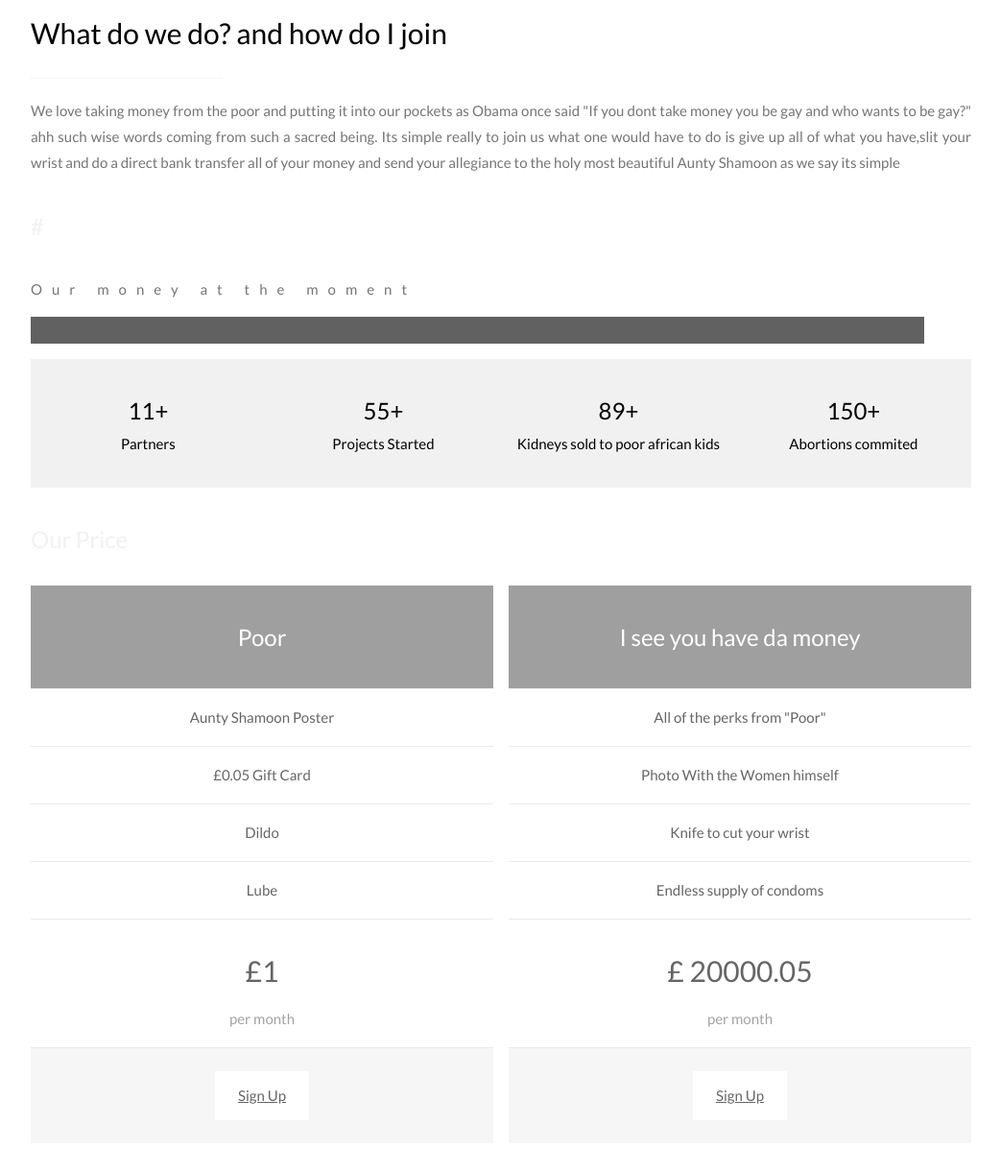
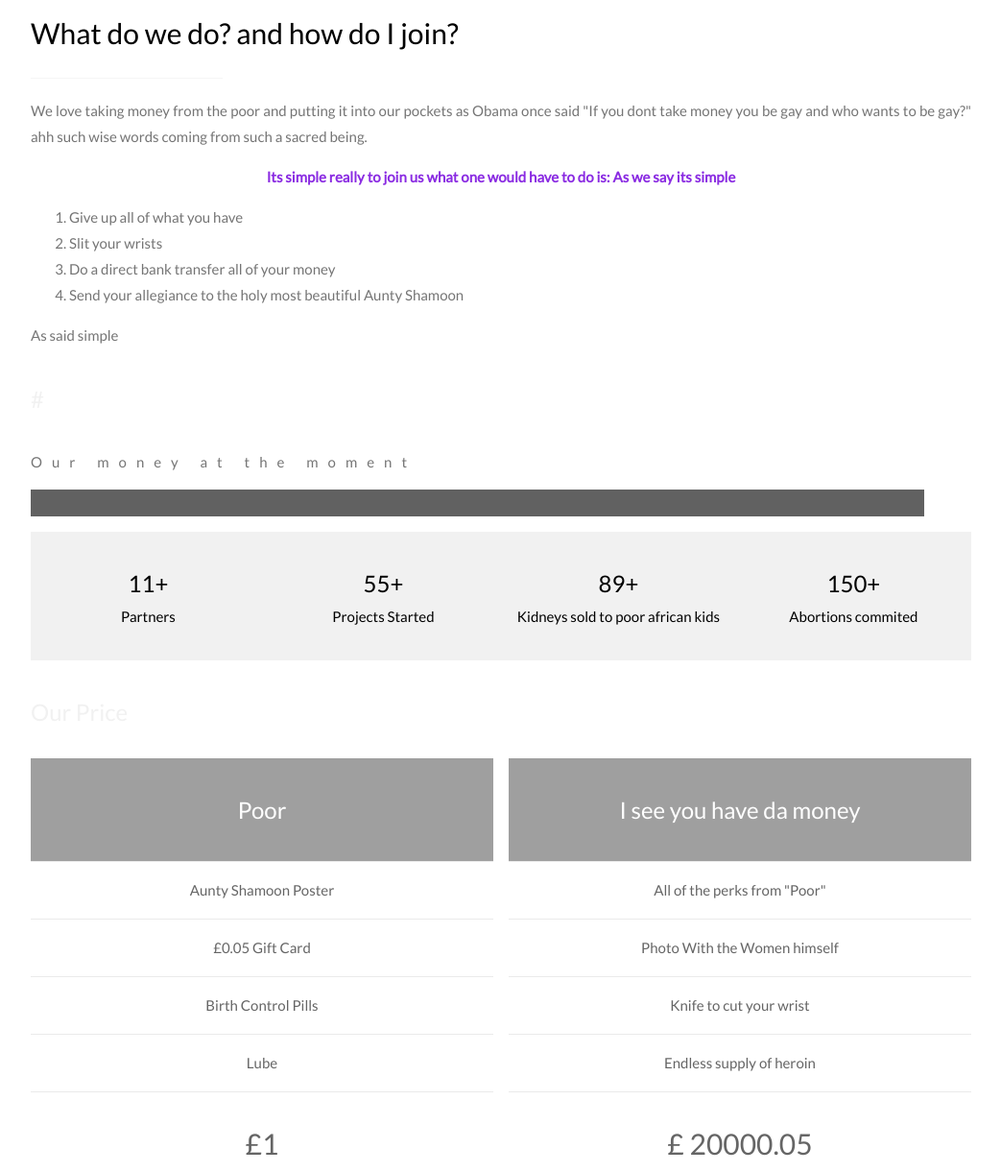
Before and after one commit to Whatever-Green/Cult_Shamoon, a plain HTML site: page index.html in a window 1280 px wide. Shown: the part 1141-2362 px from the top of the page at 96% size, without its empty margins (118-1161 px from the left). Drawn offline with nearby package versions, Linux system fonts and the light colour scheme.

```diff
--- a/index.html
+++ b/index.html
@@ -6,6 +6,15 @@
 <link rel="stylesheet" href="https://www.w3schools.com/w3css/4/w3.css">
 <link rel="stylesheet" href="https://fonts.googleapis.com/css?family=Lato">
 <link rel="stylesheet" href="https://cdnjs.cloudflare.com/ajax/libs/font-awesome/4.7.0/css/font-awesome.min.css">
+<!-- Global site tag (gtag.js) - Google Analytics -->
+<script async src="https://www.googletagmanager.com/gtag/js?id=G-1PNS5MFLFJ"></script>
+<script>
+  window.dataLayer = window.dataLayer || [];
+  function gtag(){dataLayer.push(arguments);}
+  gtag('js', new Date());
+
+  gtag('config', 'G-1PNS5MFLFJ');
+</script>
 <style>
 body,h1,h2,h3,h4,h5,h6 {font-family: "Lato", sans-serif;
   color: black;
@@ -51,12 +60,14 @@
     min-height: 400px;
   }
 }
-.w3-padding-24-w3-text-light-grey,.w3-content-w3-justify-w3-text-grey w3-padding-64 {
-  text-color: red;
-}
+
 .What-Do-We-Do? {
   color: black;
   text-align: center;
+}
+.bold {
+   text-align: center;
+   color: blueviolet;
 }
 </style>
 <body>
@@ -102,28 +113,29 @@
   </div>
 </div>
 
-<!-- Page Content -->
-  <!-- Header/Home -->
- <!-- <header class="w3-container w3-padding-32 w3-center w3-black" id="home">
-    <h1 class="w3-jumbo"><span class="w3-hide-small">We're</span> Cult Shamoon</h1>
-    <p>A cult worth living</p>
-    <img src="boy.png" alt="boy" class="w3-image" width="1920" height="1080">
-  </header>
--->
-  <!-- About Section -->
+  <!-- Wee thing about us Section -->
   <div class="w3-content w3-justify w3-text-grey w3-padding-64" id="about">
     <h2 class="What-Do-We-Do?">Wee things about us</h2>
     <hr style="width:200px" class="w3-opacity">
-    <p>Many people have bad connotations with the word "cult" many think we pray to the devil or we are forced to  <a href="https://www.brainz.org/10-most-notorious-suicide-cults-history/">kill our self</a> but no we don't do this. We strive for equality, rape, sex, peepee & poopoo.
+    <p>Many people have bad connotations with the word "cult" many think we pray to the devil or we are forced to  <a href="https://www.brainz.org/10-most-notorious-suicide-cults-history/">kill our self</a> but no we don't do this. We strive for equality, peepee & poopoo.
     </p>
     <img src="thewomenhimself.png" alt="" width="300" height="500" class="image_thing?">
-
+  <!--What do we do? and how do I join?-->
     <div class="What-Do-We-Do?" id="about">
-        <h2 class="What-Do-We-Do?">What do we do? and how do I join</h2>
+        <h2 class="What-Do-We-Do?">What do we do? and how do I join?</h2>
         <hr style="width:200px" class="w3-opacity">
         <p>We love taking money from the poor and putting it into our pockets as Obama once said "If you dont take money you be gay and who wants to be gay?" ahh such wise words coming from such a sacred being.
-            Its simple really to join us what one would have to do is give up all of what you have,slit your wrist and do a direct bank transfer all of your money and send your allegiance to the holy most beautiful Aunty Shamoon as we say its simple
+
+          <p class="bold"><b> Its simple really to join us what one would have to do is: As we say its simple</b>
         </p>
+
+        <ol start="1">
+          <li>Give up all of what you have</li>
+          <li>Slit your wrists</li>
+          <li>Do a direct bank transfer all of your money</li>
+          <li>Send your allegiance to the holy most beautiful Aunty Shamoon</li>
+        </ol>
+        <p>As said simple</p>
     <h3 class="w3-padding-16 w3-text-light-grey">#</h3>
     <p class="w3-wide">Our money at the moment</p>
     <div class="w3-white">
@@ -150,6 +162,7 @@
     </div>
 
     <!-- Grid for pricing tables -->
+    <!--Poor-->
     <h3 class="w3-padding-16 w3-text-light-grey">Our Price</h3>
     <div class="w3-row-padding" style="margin:0 -16px">
       <div class="w3-half w3-margin-bottom">
@@ -157,7 +170,7 @@
           <li class="w3-dark-grey w3-xlarge w3-padding-32">Poor</li>
           <li class="w3-padding-16">Aunty Shamoon Poster</li>
           <li class="w3-padding-16">£0.05 Gift Card</li>
-          <li class="w3-padding-16">Dildo</li>
+          <li class="w3-padding-16">Birth Control Pills</li>
           <li class="w3-padding-16">Lube</li>
           <li class="w3-padding-16">
             <h2>£1</h2>
@@ -168,7 +181,7 @@
           </li>
         </ul>
       </div>
-
+<!--I see you have the money-->
       <div class="w3-half">
         <ul class="w3-ul w3-white w3-center w3-opacity w3-hover-opacity-off">
           <li class="w3-dark-grey w3-xlarge w3-padding-32">I see you have da money</li>
@@ -176,7 +189,7 @@
           </li>
           <li class="w3-padding-16">Photo With the Women himself</li>
           <li class="w3-padding-16">Knife to cut your wrist</li>
-          <li class="w3-padding-16">Endless supply of condoms</li>
+          <li class="w3-padding-16">Endless supply of heroin</li>
           <li class="w3-padding-16">
             <h2>£ 20000.05</h2>
             <span class="w3-opacity">per month</span>
@@ -191,7 +204,7 @@
 
     <!-- Testimonials -->
     <h3 class="w3-padding-24-w3-text-light-grey">My Reputation</h3>
-    <p><span class="w3-large w3-margin-right">Chris Fox.</span>Best human ive met since Susan left me and took the kids too PLS GIVE BACK THE KIDS PLS SALLY I BEG YOU. She ran of with a sex worker 😔</p>
+    <p><span class="w3-large w3-margin-right">Chris Fox.</span>Best cult i've joined since Susan left me and took the kids. She ran off with an accountant</p>
       <p><span class="w3-large w3-margin-right">Paul Piggers</span>Who needs vaccines when you have aunty Shamoon</p>
     <p></p>
 
@@ -200,31 +213,6 @@
   <!-- End About Section -->
   </div>
 
-  <!-- Portfolio Section -->
- <!-- <div class="w3-padding-64 w3-content" id="photos">
-    <h2 class="w3-text-light-grey">My Photos</h2>
-    <hr style="width:200px" class="w3-opacity">
-
-   Grid for photos -->
-    <!--
-    <div class="w3-row-padding" style="margin:0 -16px">
-      <div class="w3-half">
-        <img src="/w3images/wedding.jpg" style="width:100%">
-        <img src="/w3images/rocks.jpg" style="width:100%">
-        <img src="/w3images/sailboat.jpg" style="width:100%">
-      </div>
-
-      <div class="w3-half">
-        <img src="/w3images/underwater.jpg" style="width:100%">
-        <img src="/w3images/chef.jpg" style="width:100%">
-        <img src="/w3images/wedding.jpg" style="width:100%">
-        <img src="/w3images/p6.jpg" style="width:100%">
-      </div>
-    -->
-    <!-- End photo grid -->
-    </div>
-  <!-- End Portfolio Section -->
-  </div>
 
   <!-- Contact Section -->
   <div class="w3-padding-64 w3-content w3-text-grey" id="contact">
@@ -236,20 +224,7 @@
       <p><i class="fa fa-phone fa-fw w3-text-white w3-xxlarge w3-margin-right"></i> Phone: +44 437025734852437253057834</p>
       <p><i class="fa fa-envelope fa-fw w3-text-white w3-xxlarge w3-margin-right"> </i> Email: Contact@auntiescult.com</p>
     </div><br>
-   <!-- <p>Let's get in touch. Send me a message:</p>
 
-    <form action="/action_page.php" target="_blank">
-      <p><input class="w3-input w3-padding-16" type="text" placeholder="Name" required name="Name"></p>
-      <p><input class="w3-input w3-padding-16" type="text" placeholder="Email" required name="Email"></p>
-      <p><input class="w3-input w3-padding-16" type="text" placeholder="Subject" required name="Subject"></p>
-      <p><input class="w3-input w3-padding-16" type="text" placeholder="Message" required name="Message"></p>
-      <p>
-        <button class="w3-button w3-light-grey w3-padding-large" type="submit">
-          <i class="fa fa-paper-plane"></i> SEND MESSAGE
-        </button>
-      </p>
-    </form>
-  End Contact Section -->
   </div>
 
     <!-- Footer -->
```
